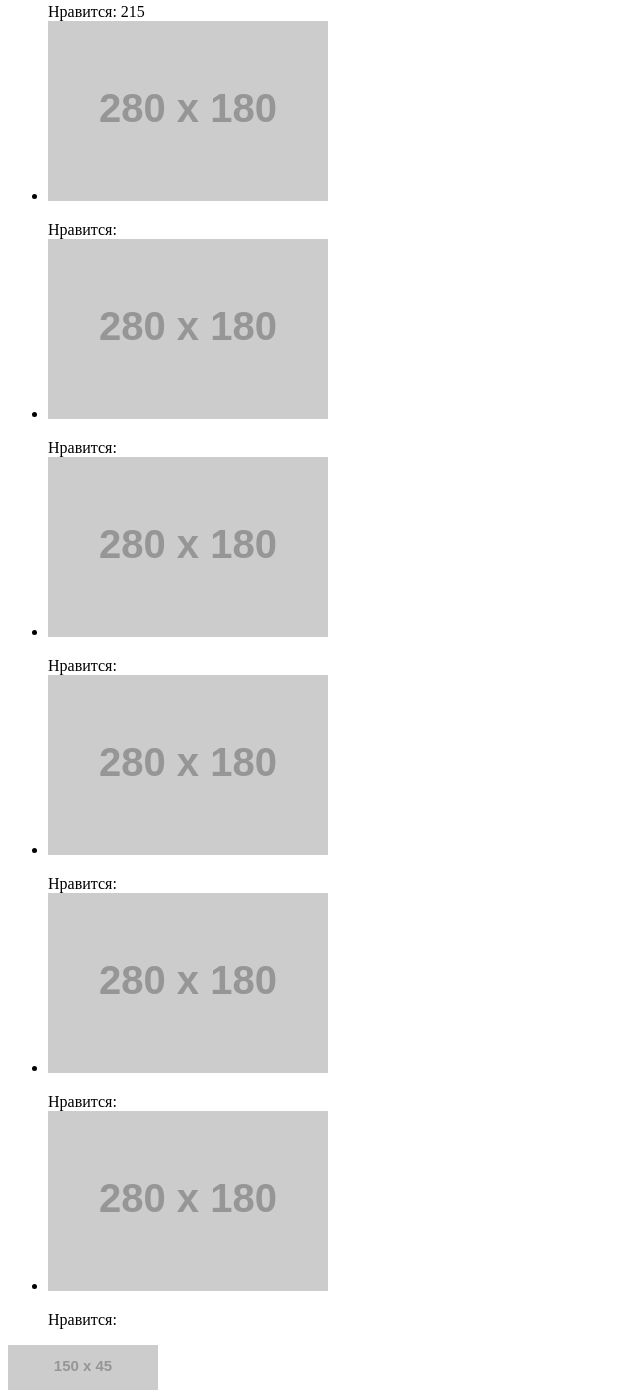
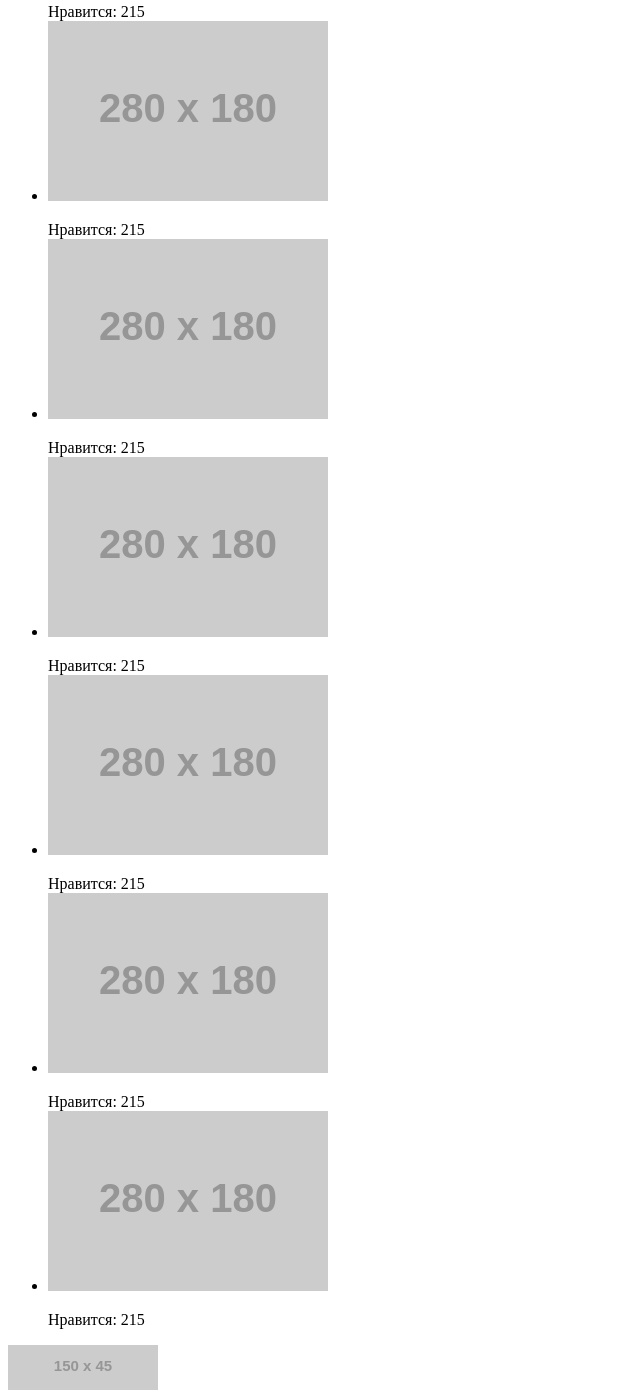
Before and after one commit to emilyms/670027-pink-18, a website: page source/photo.html in a window 1280 px wide. Shown: the part 440-1840 px from the top of the page, without its empty margins (0-640 px from the left). Drawn offline with Linux system fonts and the light colour scheme; placeholder pictures from the web are drawn by us.

Commit message:
Внесение правок в разметку

```diff
--- a/source/photo.html
+++ b/source/photo.html
@@ -31,59 +31,58 @@
     <main class="page-main">
       <section class="photo-gallery">
         <h1 class="photo-gallery__title">Фотографии пользователей</h1>
-        <p class="photo-gallery__info">Взгляните на фотографии, которые выкладывают пользователи! Видите, как не хватает ваших?
-        </p>
+        <p class="photo-gallery__info">Взгляните на фотографии, которые выкладывают пользователи! Видите, как не хватает ваших?</p>
         <ul class="photo-gallery__list">
-          <li class="photo-gallery__item">
+          <li class="photo-gallery__item photo-gallery__item--panorama">
             <img class="today-panorama" src="https://via.placeholder.com/320x140" width="320" height="140" alt="">
             <b class="photo-gallery__name">Анна</b>
             <time class="photo-gallery__time" datetime="">(5 минут назад)</time>
             <p class="photo-gallery__text">
               Прыгать или нет? Напишите в комментарии свой совет и смотрите прямую трансляцию в перископе, задавайте свои вопросы!
             </p>
-            <span class="photo-gallery__like"><i class="like-icon"></i> Нравится: 215</span>
+            <a class="photo-gallery__like">Нравится: 215</a>
           </li>
           <li class="photo-gallery__item">
             <img src="https://via.placeholder.com/280x180" width="280" height="180" alt="">
             <b class="photo-gallery__name"></b>
             <time class="photo-gallery__time" datetime=""></time>
             <p class="photo-gallery__text"></p>
-            <span class="photo-gallery__like"><i class="like-icon"></i> Нравится: </span>
+            <a class="photo-gallery__like">Нравится: 215</a>
           </li>
           <li class="photo-gallery__item">
             <img src="https://via.placeholder.com/280x180" width="280" height="180" alt="">
             <b class="photo-gallery__name"></b>
             <time class="photo-gallery__time" datetime=""></time>
             <p class="photo-gallery__text"></p>
-            <span class="photo-gallery__like"><i class="like-icon"></i> Нравится: </span>
+            <a class="photo-gallery__like">Нравится: 215</a>
           </li>
           <li class="photo-gallery__item">
             <img src="https://via.placeholder.com/280x180" width="280" height="180" alt="">
             <b class="photo-gallery__name"></b>
             <time class="photo-gallery__time" datetime=""></time>
             <p class="photo-gallery__text"></p>
-            <span class="photo-gallery__like"><i class="like-icon"></i> Нравится: </span>
+            <a class="photo-gallery__like">Нравится: 215</a>
           </li>
           <li class="photo-gallery__item">
             <img src="https://via.placeholder.com/280x180" width="280" height="180" alt="">
             <b class="photo-gallery__name"></b>
             <time class="photo-gallery__time" datetime=""></time>
             <p class="photo-gallery__text"></p>
-            <span class="photo-gallery__like"><i class="like-icon"></i> Нравится: </span>
+            <a class="photo-gallery__like">Нравится: 215</a>
           </li>
           <li class="photo-gallery__item">
             <img src="https://via.placeholder.com/280x180" width="280" height="180" alt="">
             <b class="photo-gallery__name"></b>
             <time class="photo-gallery__time" datetime=""></time>
             <p class="photo-gallery__text"></p>
-            <span class="photo-gallery__like"><i class="like-icon"></i> Нравится: </span>
+            <a class="photo-gallery__like">Нравится: 215</a>
           </li>
           <li class="photo-gallery__item">
             <img src="https://via.placeholder.com/280x180" width="280" height="180" alt="">
             <b class="photo-gallery__name"></b>
             <time class="photo-gallery__time" datetime=""></time>
             <p class="photo-gallery__text"></p>
-            <span class="photo-gallery__like"><i class="like-icon"></i> Нравится: </span>
+            <a class="photo-gallery__like">Нравится: 215</a>
           </li>
         </ul>
       </section>
@@ -109,9 +108,8 @@
         </ul>
       </div>
       <div class="page-footer__copyright copyright">
-        <b class="copyriht__text">Разработано</b>
+        <b class="copyright__text">Разработано</b>
         <a class="copyright__link" href="https://htmlacademy.ru/">
-          <i class="copyright__icon"></i>
           HTML Academy
         </a>
       </div>
```
Also changed, not shown: source/form.html (+1 -2 lines).
